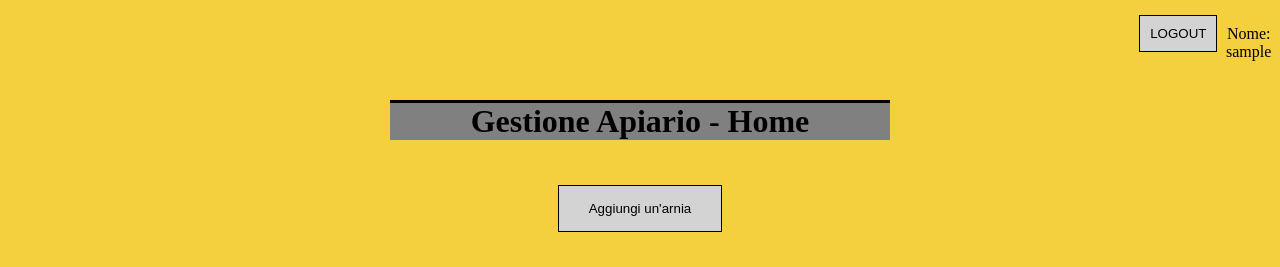
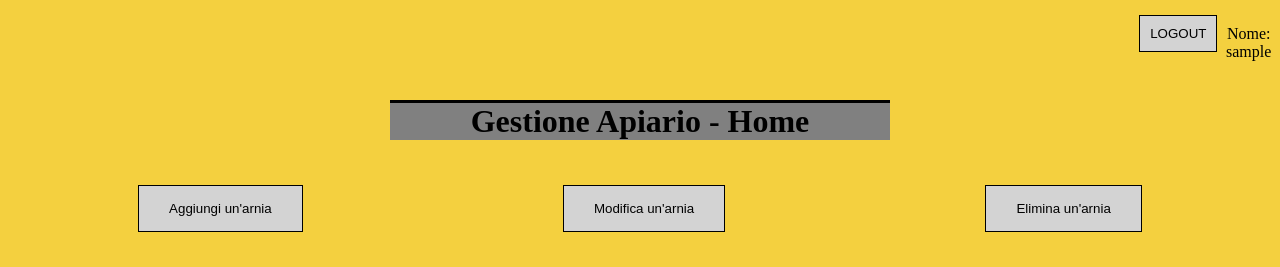
Before and after one commit to ArisPrevitali/GestioneApiario, a PHP site: page /home.php in a window 1280 px wide. Shown: the top 267 px of the page. Run offline with PHP 8.4, Linux system fonts and the light colour scheme; the visitor is signed in with stand-in values (Sample User, id 1).

Commit message:
Upgrade aggiunti bottoni modifiche e eliminazione arnie

```diff
--- a/src/home.php
+++ b/src/home.php
@@ -22,7 +22,11 @@
     </header>
     <div class="body">
         <h1 class="title center">Gestione Apiario - Home</h1>
-        <input type="button" class="buttonCenter" name="addArnie" value="Aggiungi un'arnia" onclick="location.href = 'aggiungiArnia.php'">
+        <div class="div-center">
+            <input type="button" class="buttonCenter" name="addArnia" value="Aggiungi un'arnia" onclick="location.href = 'aggiungiArnia.php'">
+            <input type="button" class="buttonCenter" name="modifyArnia" value="Modifica un'arnia" onclick="location.href = 'modificaArnia.php'">
+            <input type="button" class="buttonCenter" name="deleteArnia" value="Elimina un'arnia" onclick="location.href = 'eliminaArnia.php'">
+        </div>
         <!--Aggiungi arnia.file-->
         <table>
             <tr>
```
